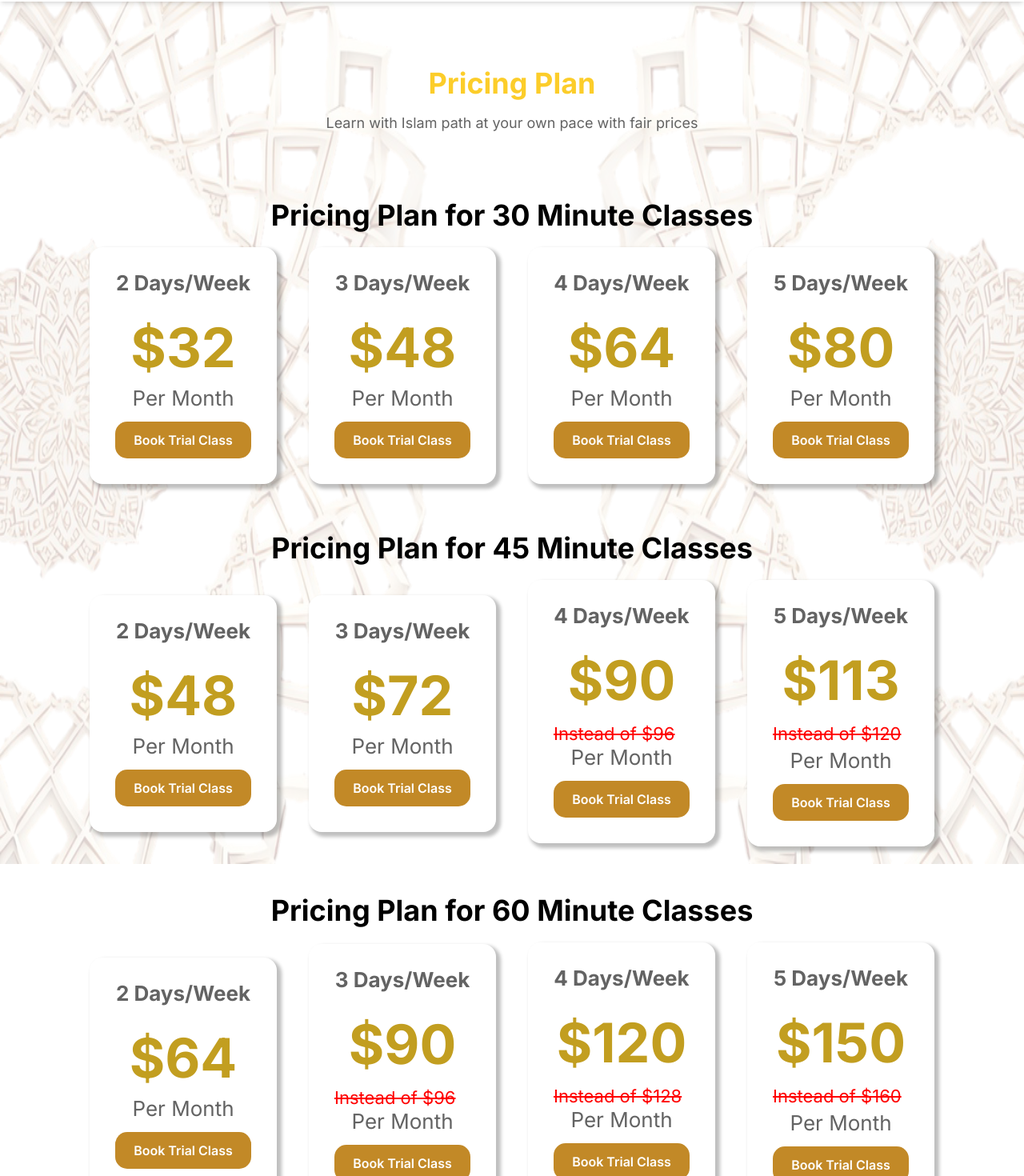
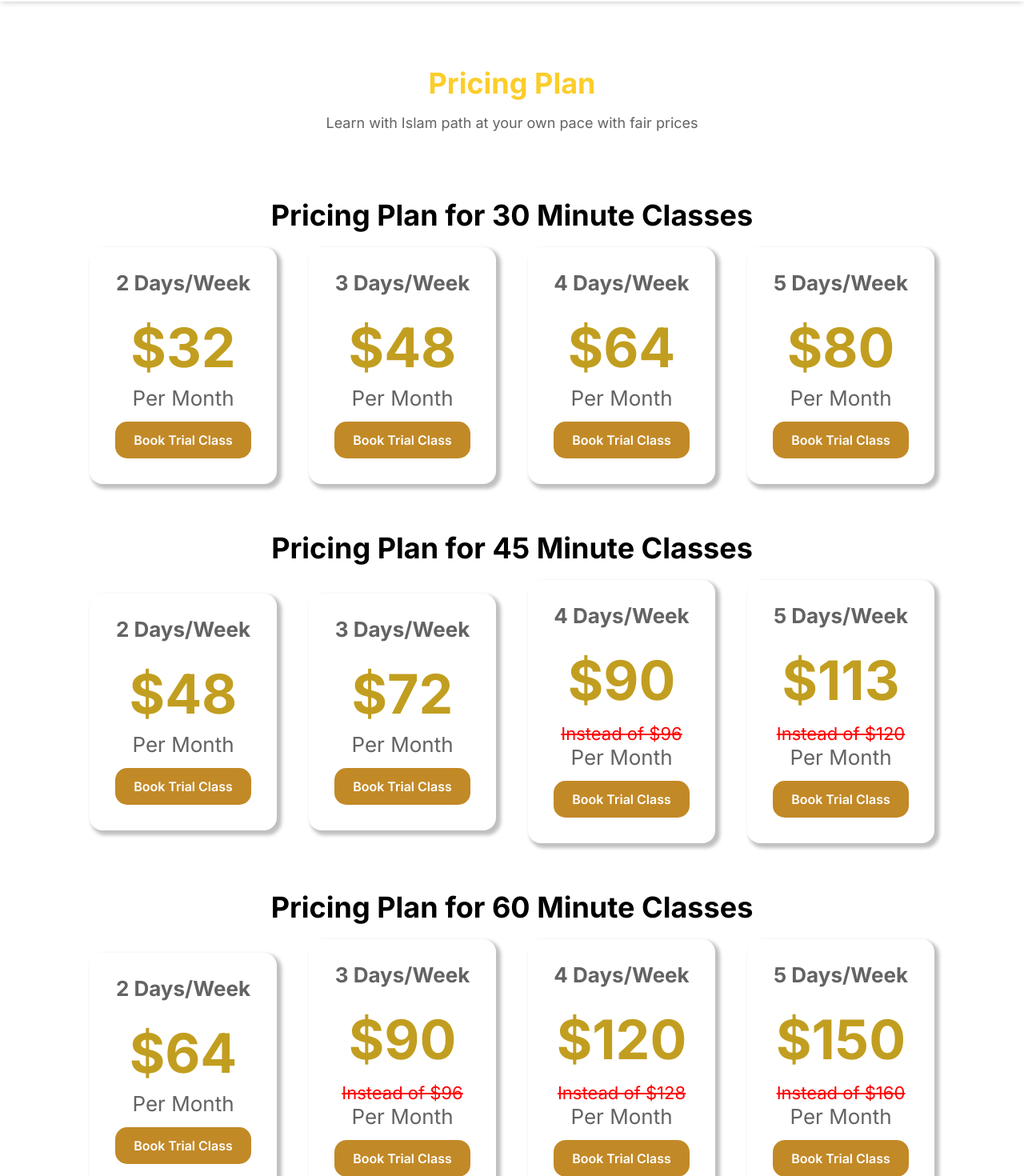
Before and after one commit to Sayiddy/IslamPath, a React (Vite) app: page /pricing in a window 1280 px wide. Shown: the part 98-1568 px from the top of the page at 80% size. Built offline with nearby package versions, Linux system fonts and the light colour scheme.

Commit message:
pricing responsive

```diff
--- a/src/routes/ContactUs.jsx
+++ b/src/routes/ContactUs.jsx
@@ -17,9 +17,9 @@ export default function ContactUs() {
         <p className="text-[18px] font-sans text-center text-cGery">Have a question or you want to get in touch? Here’s how</p>
       </div>
 
-      <div className='flex flex-col justify-center gap-[82px] pb-[82px]'>
-        <div className="flex flex-row justify-center gap-16">
-          <div className="flex flex-col gap-4 bg-white rounded-2xl shadow-[0px_0px_20px_2px_rgba(0,0,0,0.25)] px-16 py-8 w-[491px] h-[136px]">
+      <div className='flex flex-col justify-center lg:gap-[82px] gap-16 pb-[82px] items-center px-4 w-full'>
+        <div className="flex flex-col items-center lg:flex-row justify-center lg:gap-[82px] gap-16 w-full">
+          <div className="flex flex-col gap-4 bg-white rounded-2xl shadow-[0px_0px_20px_2px_rgba(0,0,0,0.25)] px-6 sm:px-16 py-8 w-full lg:flex-1 min-w-0 max-w-[491px] h-[136px]">
             <h1 className="flex font-semibold font-sans text-[32px] justify-center leading-none">Call Us</h1>
             <div className='flex gap-3 items-center justify-center'>
               <BsTelephoneFill className='fill-cYellow text-2xl'/>
@@ -27,8 +27,8 @@ export default function ContactUs() {
             </div>
           </div>
 
-          <div className="flex flex-col gap-4 bg-white rounded-2xl shadow-[0px_0px_20px_2px_rgba(0,0,0,0.25)] px-16 py-8 w-[491px] h-[136px]">
-            <h1 className="flex font-semibold font-sans text-[32px] justify-center leading-none">Text us on Whatsapp</h1>
+          <div className="flex flex-col gap-4 bg-white rounded-2xl shadow-[0px_0px_20px_2px_rgba(0,0,0,0.25)] px-6 sm:px-16 py-8 w-full lg:flex-1 min-w-0 max-w-[491px] h-[136px]">
+            <h1 className="flex font-semibold font-sans text-[32px] justify-center leading-none mx-auto text-center">Text us on Whatsapp</h1>
             <div className='flex gap-3 items-center justify-center'>
               <RiWhatsappFill className='fill-cYellow text-2xl'/>
               <p className='font-semibold text-cGold'>+201095283906</p>
@@ -36,8 +36,8 @@ export default function ContactUs() {
           </div>
         </div>
 
-        <div className="flex flex-row justify-center gap-16">
-          <div className="flex flex-col gap-4 bg-white rounded-2xl shadow-[0px_0px_20px_2px_rgba(0,0,0,0.25)] px-16 py-8 w-[491px] h-[136px]">
+        <div className="flex flex-row justify-center gap-16 items-center w-full">
+          <div className="flex flex-col gap-4 bg-white rounded-2xl shadow-[0px_0px_20px_2px_rgba(0,0,0,0.25)] px-6 sm:px-16 py-8 w-full lg:flex-1 min-w-0 max-w-[491px] h-[136px]">
             <h1 className="flex font-semibold font-sans text-[32px] justify-center leading-none">Send us an Email</h1>
             <div className='flex gap-3 items-center justify-center'>
               <AiFillMail className='fill-cYellow text-2xl'/>
--- a/src/routes/Pricing.jsx
+++ b/src/routes/Pricing.jsx
@@ -10,19 +10,18 @@ export default function ContactUs() {
   return (
     <>
       <NavBar currentPage="Pricing"/>
-      <img src={bbr} alt="" className="hidden lg:block absolute right-0 bottom-0 opacity-20 -z-10 pointer-events-none h-[135%] lg:w-1/2 w-full" style={{transform: 'translate(0%, 35%)'}}/>
-      <img src={mbbr} alt="" className="hidden lg:block absolute left-0 bottom-0 opacity-20 -z-10 pointer-events-none h-[135%] lg:w-1/2 w-full" style={{transform: 'translate(0%, 35%)'}}/>
+      {/* <img src={bbr} alt="" className="hidden lg:block absolute right-0 bottom-0 opacity-20 -z-10 pointer-events-none h-[135%] lg:w-1/2 w-full" style={{transform: 'translate(0%, 35%)'}}/>
+      <img src={mbbr} alt="" className="hidden lg:block absolute left-0 bottom-0 opacity-20 -z-10 pointer-events-none h-[135%] lg:w-1/2 w-full" style={{transform: 'translate(0%, 35%)'}}/> */}
 
       <div className="grid grid-cols-1 gap-4 py-[82px]">
         <h1 className="text-4xl font-sans text-center font-bold text-cYellow">Pricing Plan</h1>
-        <p className="text-[18px] font-sans text-center text-cGery">Learn with Islam path at your own pace with fair prices</p>
+        <p className="text-[18px] font-sans text-center text-cGery mx-5">Learn with Islam path at your own pace with fair prices</p>
       </div>
-
       <div className='flex flex-col justify-center mb-[82px] gap-15'>
         <div className="flex flex-col gap-5">
           <h1 className="text-4xl font-sans text-center font-bold text-black">Pricing Plan for 30 Minute Classes</h1>
           <div className='flex flex-col justify-center gap-4'>
-            <div className="flex flex-row justify-center gap-10">
+            <div className="grid grid-rows-4 sm:grid-rows-2 lg:grid-rows-1 grid-cols-1 sm:grid-cols-2 lg:grid-cols-4 w-fit justify-center items-center gap-10 mx-auto">
               <div className="flex flex-col gap-4 bg-white rounded-2xl shadow-[4px_4px_4px_2px_rgba(0,0,0,0.25)] p-8 w-[234px] h-fit">
                 <h1 className="flex font-bold font-sans text-[26px] text-cGery justify-center leading-none">2 Days/Week</h1>
                 <div className='flex flex-col gap-[-16px]'>
@@ -73,7 +72,7 @@ export default function ContactUs() {
         <div className="flex flex-col gap-5">
           <h1 className="text-4xl font-sans text-center font-bold text-black">Pricing Plan for 45 Minute Classes</h1>
           <div className='flex flex-col justify-center gap-4'>
-            <div className="flex flex-row justify-center gap-10">
+            <div className="grid grid-rows-4 sm:grid-rows-2 lg:grid-rows-1 grid-cols-1 sm:grid-cols-2 lg:grid-cols-4 w-fit justify-center items-center gap-10 mx-auto">
               <div className="flex flex-col gap-4 my-auto bg-white rounded-2xl shadow-[4px_4px_4px_2px_rgba(0,0,0,0.25)] p-8 w-[234px] h-fit">
                 <h1 className="flex font-bold font-sans text-[26px] text-cGery justify-center leading-none">2 Days/Week</h1>
                 <div className='flex flex-col gap-[-16px]'>
@@ -101,7 +100,7 @@ export default function ContactUs() {
                 <div className='flex flex-col gap-[-16px]'>
                   <div className='flex flex-col'>
                     <p className='flex font-bold font-sans text-[68px] text-cGold justify-center'>$90</p>
-                    <p className='flex font-sans text-[22px] text-[#FF0000] line-through'>Instead of $96</p>
+                    <p className='flex font-sans text-[22px] text-[#FF0000] line-through mx-auto'>Instead of $96</p>
                   </div>
                   <h1 className="flex font-sans text-[26px] text-cGery justify-center leading-none">Per Month</h1>
                 </div>
@@ -112,10 +111,10 @@ export default function ContactUs() {
 
               <div className="flex flex-col gap-4 bg-white rounded-2xl shadow-[4px_4px_4px_2px_rgba(0,0,0,0.25)] p-8 w-[234px] h-fit">
                 <h1 className="flex font-bold font-sans text-[26px] text-cGery justify-center leading-none">5 Days/Week</h1>
-                <div className='flex flex-col gap-1'>
+                <div className='flex flex-col gap-[-16px]'>
                   <div className='flex flex-col'>
                     <p className='flex font-bold font-sans text-[68px] text-cGold justify-center'>$113</p>
-                    <p className='flex font-sans text-[22px] text-[#FF0000] line-through'>Instead of $120</p>
+                    <p className='flex font-sans text-[22px] text-[#FF0000] line-through mx-auto'>Instead of $120</p>
                   </div>
                   <h1 className="flex font-sans text-[26px] text-cGery justify-center leading-none">Per Month</h1>
                 </div>
@@ -130,7 +129,7 @@ export default function ContactUs() {
         <div className="flex flex-col gap-5">
           <h1 className="text-4xl font-sans text-center font-bold text-black">Pricing Plan for 60 Minute Classes</h1>
           <div className='flex flex-col justify-center gap-4'>
-            <div className="flex flex-row justify-center gap-10">
+            <div className="grid grid-rows-4 sm:grid-rows-2 lg:grid-rows-1 grid-cols-1 sm:grid-cols-2 lg:grid-cols-4 w-fit justify-center items-center gap-10 mx-auto">
               <div className="flex flex-col gap-4 my-auto bg-white rounded-2xl shadow-[4px_4px_4px_2px_rgba(0,0,0,0.25)] p-8 w-[234px] h-fit">
                 <h1 className="flex font-bold font-sans text-[26px] text-cGery justify-center leading-none">2 Days/Week</h1>
                 <div className='flex flex-col gap-[-16px]'>
@@ -147,7 +146,7 @@ export default function ContactUs() {
                 <div className='flex flex-col gap-[-16px]'>
                   <div className='flex flex-col'>
                     <p className='flex font-bold font-sans text-[68px] text-cGold justify-center'>$90</p>
-                    <p className='flex font-sans text-[22px] text-[#FF0000] line-through'>Instead of $96</p>
+                    <p className='flex font-sans text-[22px] text-[#FF0000] line-through mx-auto'>Instead of $96</p>
                   </div>
                   <h1 className="flex font-sans text-[26px] text-cGery justify-center leading-none">Per Month</h1>
                 </div>
@@ -161,7 +160,7 @@ export default function ContactUs() {
                 <div className='flex flex-col gap-[-16px]'>
                   <div className='flex flex-col'>
                     <p className='flex font-bold font-sans text-[68px] text-cGold justify-center'>$120</p>
-                    <p className='flex font-sans text-[22px] text-[#FF0000] line-through'>Instead of $128</p>
+                    <p className='flex font-sans text-[22px] text-[#FF0000] line-through mx-auto'>Instead of $128</p>
                   </div>
                   <h1 className="flex font-sans text-[26px] text-cGery justify-center leading-none">Per Month</h1>
                 </div>
@@ -172,10 +171,10 @@ export default function ContactUs() {
 
               <div className="flex flex-col gap-4 bg-white rounded-2xl shadow-[4px_4px_4px_2px_rgba(0,0,0,0.25)] p-8 w-[234px] h-fit">
                 <h1 className="flex font-bold font-sans text-[26px] text-cGery justify-center leading-none">5 Days/Week</h1>
-                <div className='flex flex-col gap-1'>
+                <div className='flex flex-col gap-[-16px]'>
                   <div className='flex flex-col'>
                     <p className='flex font-bold font-sans text-[68px] text-cGold justify-center'>$150</p>
-                    <p className='flex font-sans text-[22px] text-[#FF0000] line-through'>Instead of $160</p>
+                    <p className='flex font-sans text-[22px] text-[#FF0000] line-through mx-auto'>Instead of $160</p>
                   </div>
                   <h1 className="flex font-sans text-[26px] text-cGery justify-center leading-none">Per Month</h1>
                 </div>
```
